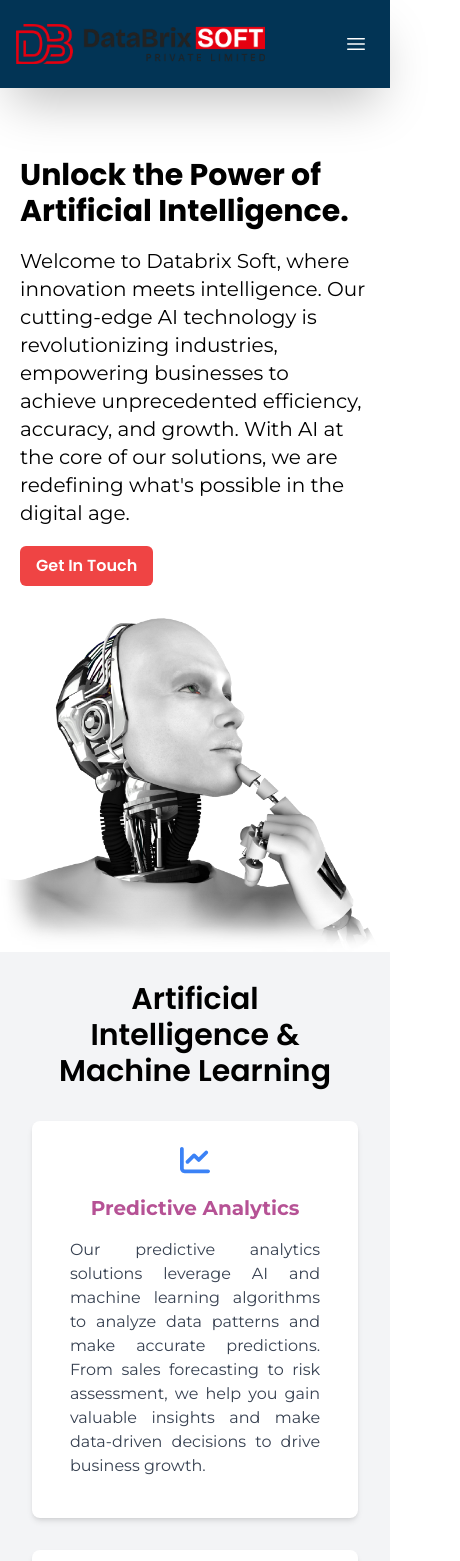
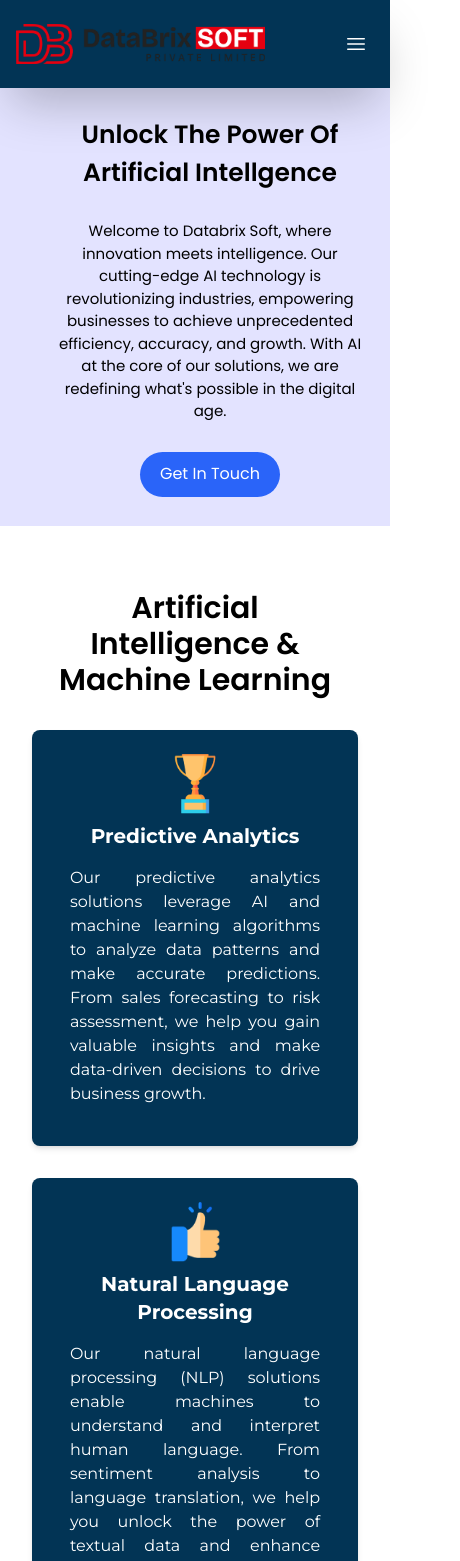
Before and after one commit to Phoe-nix-89/DataBrixSoft, a React (Create React App) app: page /services/ai-ml in a window 390 px wide. Shown: the top 1561 px of the page, 460 px wide, since content can reach past the window. Built offline with nearby package versions, Linux system fonts and the light colour scheme; what i18n-iso-countries would draw is missing.

Commit message:
Redesigned the whole AIML Section in the Services Region and made it resopnsive

```diff
--- /dev/null
+++ b/src/Component/Ai-ml.css
@@ -0,0 +1,239 @@
+.top-div{
+    margin-top: 15px;
+    /* border: 2px solid black; */
+    height: 52vh;
+    display: flex;
+    background-color: #E3E3FF;
+}
+.second-div{
+    margin-top: 40px;
+}
+.top-div-text-button{
+    width: 60%;
+    /* border: 2px solid black; */
+    display: flex;
+    flex-direction: column;
+    justify-content: space-evenly;
+    align-items: start;
+}
+.top-div-image{
+    width: 40%;
+    /* border: 2px solid black; */
+    background-image: url('../assets/aiml_img1.png');
+    background-repeat: no-repeat;
+    background-position: right;
+
+    display: flex;
+    justify-content: center;
+}
+.top-div-top-text{
+    font-size: 35px;
+    width: 60%;
+    /* font-weight: bold; */
+}
+.top-div-mid-text{
+    width: 80%;
+    font-size: 17px;
+}
+.top-div-top-text,.top-div-mid-text{
+    text-align: left;
+    margin-left: 60px;
+    /* border: 2px solid black; */
+}
+.top-div-bot-button{
+    margin-left: 60px;
+    /* border: 2px solid black; */
+    width: 140px;
+    height: 45px;
+    border-radius: 40px;
+    background-color: #2A64F9;
+    color: white;
+}
+/* .aiml-img1{
+    height: 369px;
+    width: 550px;
+    position: absolute;
+    right: 0;
+    z-index: -1;
+} */
+.aiml_img2{
+    height: 350px;
+    /* margin-left: 50px; */
+    margin-top: 10px;
+}
+.PA-div{
+    width: 100%;
+    display: flex;
+    justify-content: center;
+}
+.PA{
+    width: 55px;
+    height: 60px;
+    margin-bottom: 8px;
+}
+.experience{
+    height: 65vh;
+    /* border: 2px solid black; */
+    display: flex;
+    justify-content: center;
+    align-items: center;
+}
+.ex-inner{
+    /* border: 2px solid black; */
+    width: 1300px;
+    height: 360px;
+    display: flex;
+}
+.ex-text{
+    width: 840px;
+    /* border: 2px solid black; */
+    display: flex;
+    flex-direction: column;
+    /* justify-content: space-evenly; */
+}
+.ex-text-bot{
+    margin-top: 40px;
+    /* border: 2px solid black; */
+    margin-left: 0px;
+    width: 140px;
+    height: 45px;
+    border-radius: 40px;
+    background-color: #2A64F9;
+    color: white;
+}
+.ex-but-div{
+
+}
+.ex-img-div{
+    /* border: 2px solid black; */
+    height: 325px;
+}
+.ex-img-img{
+    height: 100%;
+    width: 100%;
+}
+.ex-text-top{
+    text-align: left;
+    font-size: 45px;
+    font-weight: bold;
+}
+.ex-text-mid{
+    text-align: left;
+    /* border: 2px solid black; */
+    width: 700px;
+    margin-top: 20px;
+}
+.ex-img{
+    width: 460px;
+    /* border: 2px solid black; */
+}
+@media screen and (max-width:1385px) {
+    .top-div-text-button{
+        width: 50%;
+    }
+    .top-div-image{
+        width: 50%;
+    }
+    .top-div-top-text,.top-div-mid-text,.top-div-bot-button{
+        margin-left: 30px;
+    }
+    .top-div-top-text,.top-div-mid-text{
+        width: 90%;
+    }
+    .ex-inner{
+        width: 1100px;
+    }
+    .ex-text{
+        width: 670px;
+    }
+    .ex-img{
+        width: 430px;
+    }
+    .ex-text-mid{
+        width: 600px;
+    }
+}
+@media screen and (max-width:1110px) {
+    .top-div-image{
+        display: none;
+    }
+    .top-div-text-button{
+        width: 100%;
+        align-items: center;
+    }
+    .top-div-top-text{
+        width: 50%;
+        text-align: center;
+    }
+    .top-div-mid-text{
+        width: 70%;
+        text-align: center;
+    }
+    .ex-inner{
+        width: 950px;
+    }
+    .ex-text{
+        width: 530px;
+    }
+    .ex-img{
+        width: 420px;
+    }
+    .ex-text-mid{
+        width: 490px;
+    }
+    .ex-text-bot{
+        margin-top: 0;
+    }
+    .ex-but-div{
+        margin-top: 13px;
+    }
+}
+@media screen and (max-width:980px) {
+    .ex-inner{
+        width: 700px;
+        justify-content: center;
+    }
+    .ex-img{
+        display: none;
+    }
+    .ex-text-mid{
+        text-align: left;
+    }
+    .ex-text{
+        align-items: center;
+    }
+    .ex-text-top{
+        display: flex;
+        flex-direction: column;
+    }
+    .ex-but-div{
+        width: 490px;
+        display: flex;
+        /* justify-content: center; */
+        margin-top: 20px;
+    }
+    .ex-text-img{
+        margin-left: 4px;
+    }
+}
+@media screen and (max-width:750px) {
+    .top-div-top-text{
+        font-size: 25px;
+    }
+    .top-div-mid-text{
+        font-size: 15px;
+    }
+    .top-div-bot-button{
+        /* width: 110px; */
+    }
+}
+@media screen and (max-width:600px) {
+    .top-div-top-text{
+        width: 80%;
+        /* text-align: center; */
+    }
+    .top-div-mid-text{
+        width: 80%;
+        /* text-align: center; */
+    }
+}
--- a/src/Component/Ai-ml.tsx
+++ b/src/Component/Ai-ml.tsx
@@ -5,9 +5,17 @@ import AboutUsLottie from "./AIMLlottie";
 import Stages from "./AIMLstages";
 import Slider from "./slider";
 import animationData from "../assets/AI.jpg";
+import aiml_img1 from '../assets/aiml_img1.png';
+import aiml_img2 from '../assets/aiml_img2.png';
+import aiml_img3 from '../assets/aiml_img3.png';
+import trophy from '../assets/trophy.png';
+import like from '../assets/like.png';
+import phone from '../assets/phone.png';
+import osbtm from '../assets/osbtm.png';
 import cloudImg from '../assets/ai.png'
 import { FontAwesomeIcon } from "@fortawesome/react-fontawesome";
 import { faBalanceScale, faBrain, faChalkboardTeacher, faChartLine, faComments } from "@fortawesome/free-solid-svg-icons";
+import './Ai-ml.css';
 const Home = () => {
 
   const [showMoreCards, setShowMoreCards] = useState(false);
@@ -21,80 +29,57 @@ const Home = () => {
   };
   return (
     <div>
-      <div className="grid grid-cols-1 md:grid-cols-2 gap-4 my-0">
-        <div className=" flex justify-center items-center h-full pt-16 px-5 md:pl-32">
-          <div className="home-intro pt-4 md:pt-0">
-            <h1
-              className="text-black font-bold text-left mx-0 px-0 text-3xl lg:text-5xl"
-              style={{ fontFamily: "Poppins, sans-serif" }}
-            >
-              Unlock the Power of Artificial Intelligence.
-            </h1>
-            <p
-              className="text-xl text-left mx-0 px-0"
-              style={{ fontFamily: "Montserrat, sans-serif" }}
-            >
-              Welcome to Databrix Soft, where innovation meets intelligence. Our
-              cutting-edge AI technology is revolutionizing industries,
-              empowering businesses to achieve unprecedented efficiency,
-              accuracy, and growth. With AI at the core of our solutions, we are
-              redefining what's possible in the digital age.
-            </p>
-
-            <div className="contact-me">
-              <button className="bg-red-500 text-white text-base font-semibold py-2 px-4 rounded-md">
-                Get In Touch
-              </button>
+      <div className="top-div">
+        <div className="top-div-text-button">
+          <div className="top-div-top-text font-semibold">Unlock The Power Of Artificial Intellgence</div>
+          <div className="top-div-mid-text">Welcome to Databrix Soft, where innovation meets intelligence. Our cutting-edge AI technology is revolutionizing industries, empowering businesses to achieve unprecedented efficiency, accuracy, and growth. With AI at the core of our solutions, we are redefining what's possible in the digital age.</div>
+          <button className="top-div-bot-button">Get In Touch</button>
+        </div>
+        <div className="top-div-image">
+          {/* <img src={aiml_img1} className="aiml-img1" alt="" /> */}
+          <img src={aiml_img2} className="aiml_img2" alt="" />
         </div>
       </div>
-        </div>
-        <div>
-          <div className="flex items-center justify-center">
-            {/* <img src={Globe} alt="" className="p-0 m-0 h-[40rem] w-[40rem]" /> */}
-            <img src={cloudImg} alt="Data Security" />
-            {/* <AboutUsLottie /> */}
-          </div>
-        </div>
-      </div>
-      <div>
-      <div className="bg-gray-100">
+      <div className="">
+        <div className="">
           <div className="container mx-auto py-6">
-    <h1 className="text-3xl font-semibold text-center mb-8 px-4 text-3xl lg:text-5xl" style={{ fontFamily: "Poppins, sans-serif" }}>
+            <h1 className="text-3xl font-semibold text-center mb-8 px-4 text-3xl lg:text-5xl second-div" style={{ fontFamily: "Poppins, sans-serif" }}>
               Artificial Intelligence & Machine Learning
             </h1>
             <div className="grid grid-cols-1 md:grid-cols-3 gap-8">
               {/* Predictive Analytics */}
-      <div className="bg-white rounded-lg shadow-md p-6 transition-transform transform hover:scale-105 mx-8">
-        <FontAwesomeIcon
+              <div className="bg-[#023455] rounded-lg shadow-md p-6 transition-transform transform hover:scale-105 mx-8">
+                {/* <FontAwesomeIcon
                   icon={faChartLine}
                   className="text-3xl text-blue-500 mb-4"
-        />
-        <h3 className="text-xl font-semibold mb-4">Predictive Analytics</h3>
-        <p className="text-gray-700 mb-4 text-justify">
+                /> */}
+                <div className="PA-div">
+                  <img src={trophy} className="PA" alt="" />
+                </div>
+                <h3 className="text-xl text-white font-semibold mb-4">Predictive Analytics</h3>
+                <p className="text-white mb-4 text-justify">
                   Our predictive analytics solutions leverage AI and machine learning algorithms to analyze data patterns and make accurate predictions. From sales forecasting to risk assessment, we help you gain valuable insights and make data-driven decisions to drive business growth.
                 </p>
               </div>
 
               {/* Natural Language Processing */}
-      <div className="bg-white rounded-lg shadow-md p-6 transition-transform transform hover:scale-105 mx-8">
-        <FontAwesomeIcon
-          icon={faComments}
-          className="text-3xl text-blue-500 mb-4"
-        />
-        <h3 className="text-xl font-semibold mb-4">Natural Language Processing</h3>
-        <p className="text-gray-700 mb-4 text-justify">
+              <div className="bg-[#023455] rounded-lg shadow-md p-6 transition-transform transform hover:scale-105 mx-8">
+                <div className="PA-div">
+                  <img src={like} className="PA" alt="" />
+                </div>
+                <h3 className="text-white text-xl font-semibold mb-4">Natural Language Processing</h3>
+                <p className="text-white mb-4 text-justify">
                   Our natural language processing (NLP) solutions enable machines to understand and interpret human language. From sentiment analysis to language translation, we help you unlock the power of textual data and enhance customer interactions through intelligent chatbots and virtual assistants.
                 </p>
               </div>
 
               {/* Machine Learning Model Development */}
-      <div className="bg-white rounded-lg shadow-md p-6 transition-transform transform hover:scale-105 mx-8">
-        <FontAwesomeIcon
-          icon={faBrain}
-          className="text-3xl text-blue-500 mb-4"
-        />
-        <h3 className="text-xl font-semibold mb-4">Machine Learning Model Development</h3>
-        <p className="text-gray-700 mb-4 text-justify">
+              <div className="bg-[#023455] rounded-lg shadow-md p-6 transition-transform transform hover:scale-105 mx-8">
+                <div className="PA-div">
+                  <img src={phone} className="PA" alt="" />
+                </div>
+                <h3 className="text-white text-xl font-semibold mb-4">Machine Learning Model Development</h3>
+                <p className="text-white mb-4 text-justify">
                   Our machine learning model development services cover the entire lifecycle of model development, from data collection and preprocessing to model training and deployment. Whether you're building recommendation systems or image recognition algorithms, we provide expertise in building custom ML models tailored to your business needs.
                 </p>
               </div>
@@ -103,37 +88,34 @@ const Home = () => {
               {showMoreCards && (
                 <>
                   {/* Deep Learning */}
-          <div className="bg-white rounded-lg shadow-md p-6 transition-transform transform hover:scale-105 mx-8">
-            <FontAwesomeIcon
-              icon={faBrain}
-              className="text-3xl text-blue-500 mb-4"
-            />
-            <h3 className="text-xl font-semibold mb-4">Deep Learning</h3>
-            <p className="text-gray-700 mb-4 text-justify">
+                  <div className="bg-[#023455] rounded-lg shadow-md p-6 transition-transform transform hover:scale-105 mx-8">
+                    <div className="PA-div">
+                      <img src={trophy} className="PA" alt="" />
+                    </div>
+                    <h3 className="text-white text-xl font-semibold mb-4">Deep Learning</h3>
+                    <p className="text-white mb-4 text-justify">
                       Our deep learning solutions harness the power of neural networks to tackle complex problems in computer vision, natural language processing, and more. From image recognition to speech synthesis, we deliver cutting-edge AI solutions to drive innovation and competitiveness.
                     </p>
                   </div>
 
                   {/* AI Consulting */}
-          <div className="bg-white rounded-lg shadow-md p-6 transition-transform transform hover:scale-105 mx-8">
-            <FontAwesomeIcon
-              icon={faChalkboardTeacher}
-              className="text-3xl text-blue-500 mb-4"
-            />
-            <h3 className="text-xl font-semibold mb-4">AI Consulting</h3>
-            <p className="text-gray-700 mb-4 text-justify">
+                  <div className="bg-[#023455] rounded-lg shadow-md p-6 transition-transform transform hover:scale-105 mx-8">
+                    <div className="PA-div">
+                      <img src={trophy} className="PA" alt="" />
+                    </div>
+                    <h3 className="text-white text-xl font-semibold mb-4">AI Consulting</h3>
+                    <p className="text-white mb-4 text-justify">
                       Our AI consulting services provide strategic guidance and technical expertise to help you implement AI solutions that align with your business goals. From AI strategy development to implementation roadmaps, we support you at every stage of your AI journey to maximize ROI and drive business transformation.
                     </p>
                   </div>
 
                   {/* AI Ethics and Governance */}
-          <div className="bg-white rounded-lg shadow-md p-6 transition-transform transform hover:scale-105 mx-8">
-            <FontAwesomeIcon
-              icon={faBalanceScale}
-              className="text-3xl text-blue-500 mb-4"
-            />
-            <h3 className="text-xl font-semibold mb-4">AI Ethics and Governance</h3>
-            <p className="text-gray-700 mb-4 text-justify">
+                  <div className="bg-[#023455] rounded-lg shadow-md p-6 transition-transform transform hover:scale-105 mx-8">
+                    <div className="PA-div">
+                      <img src={trophy} className="PA" alt="" />
+                    </div>
+                    <h3 className="text-white text-xl font-semibold mb-4">AI Ethics and Governance</h3>
+                    <p className="text-white mb-4 text-justify">
                       Our AI ethics and governance services help you address ethical considerations and regulatory compliance in AI development and deployment. From bias detection to transparency frameworks, we ensure responsible AI practices and build trust with stakeholders.
                     </p>
                   </div>
@@ -169,43 +151,31 @@ const Home = () => {
         </div>
 
       </div>
-      <Stages />
-      <div className="grid md:grid-cols-2 gap-4  container mx-auto">
-        <div>
-          <div className="w-full h-full">
-            <img
-              src={animationData}
-              alt=""
-              className="p-0 md:mx-24 h-[40rem] w-[30rem]"
-            />
-            {/* <AboutUsLottie/> */}
+
+      <div className="experience">
+        <div className="ex-inner">
+          <div className="ex-text">
+            <div className="ex-text-top">
+              <div>Experience the Future <br />
+              Today</div>
+              {/* <div></div> */}
+              <div><img className="ex-text-img" src={osbtm} alt="" /></div>
+            </div>
+            <div className="ex-text-mid">
+            Join the ranks of forward-thinking businesses that are embracing the future with AI from Databrix Soft. Contact us today to learn more about how our AI solutions can transform your business.
+            </div>
+            <div className="flex ex-but-div">
+              <button className=" ex-text-bot">Get In Touch</button>
             </div>
           </div>
-        <div className="">
-          <div className=" home flex justify-center items-center h-full pt-16 px-8 py-12 lg:p-0">
-            <div className="home-intro">
-              <h1
-                className="text-black font-bold text-left mx-0 px-0"
-                style={{ fontFamily: "Poppins, sans-serif" }}
-              >
-                Experience the Future Today.
-              </h1>
-              <p
-                className="text-xl text-left mx-0 px-0"
-                style={{ fontFamily: "Montserrat, sans-serif" }}
-              >
-                Join the ranks of forward-thinking businesses that are embracing the future with AI from Databrix Soft. Contact us today to learn more about how our AI solutions can transform your business.
-              </p>
-
-              <div className="contact-me">
-                <button className="bg-red-500 text-white text-base font-semibold py-2 px-4 rounded-md">
-                  Get In Touch
-                </button>
+          <div className="ex-img">
+            <div className="ex-img-div">
+              <img className="ex-img-img" src={aiml_img3} alt="" />
             </div>
           </div>
         </div>
       </div>
-      </div>
+      <Stages />
     </div>
   );
 };
```
Lines whose indentation alone changed are shown as unchanged.
